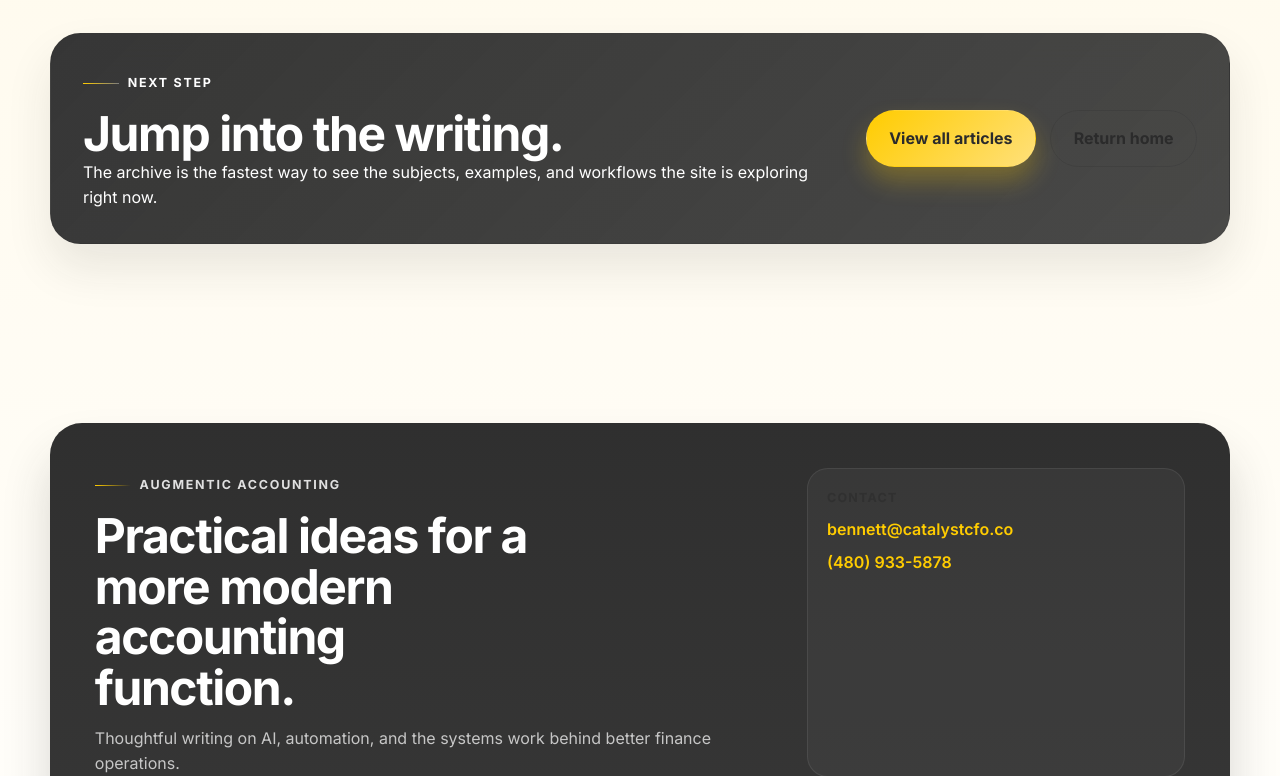
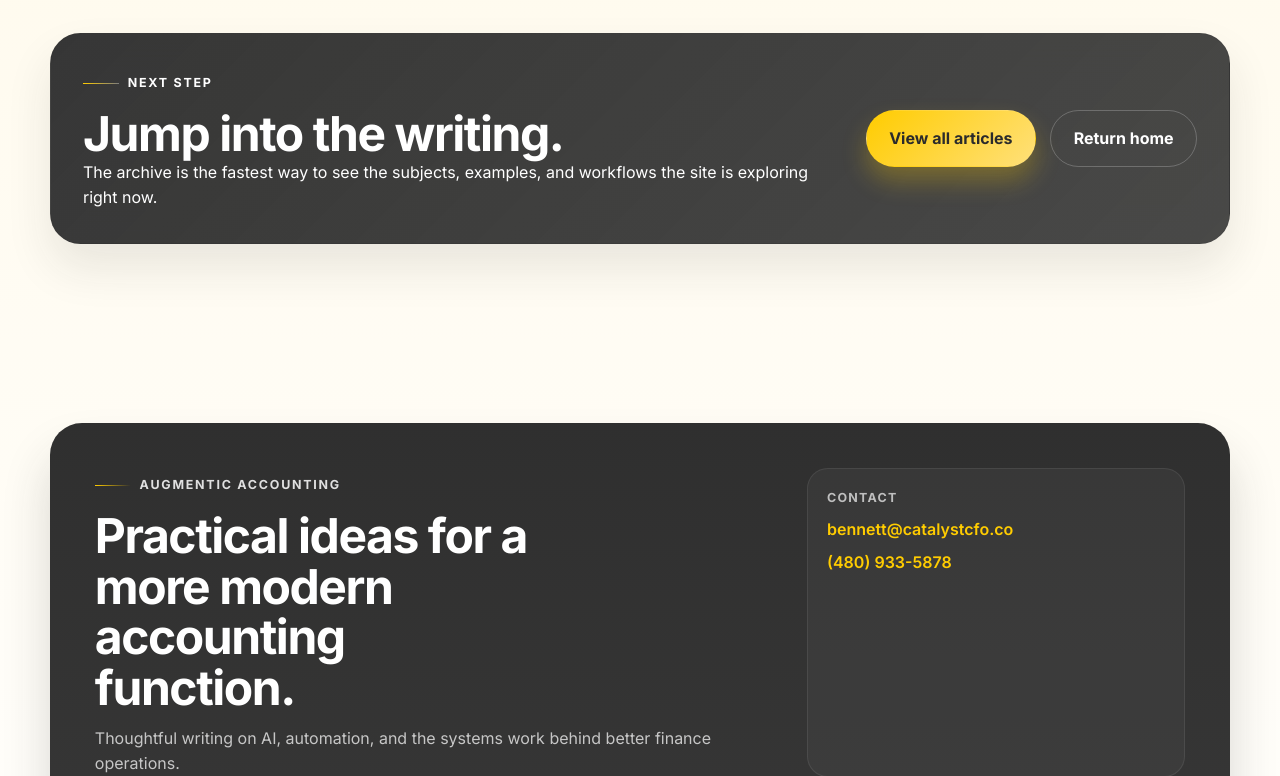
Before and after one commit to bennett-bernard/augmentic-accounting-site, a Python web app: template templates/about.html in a window 1280 px wide. Shown: the part 1427-2203 px from the top of the page. Run offline with Jinja, Linux system fonts and the light colour scheme; the template is opened without the code that fills it, so the values that code supplies are empty.

Commit message:
Improve dark surface text contrast

```diff
--- a/static/css/styles.css
+++ b/static/css/styles.css
@@ -866,6 +866,18 @@ ul {
     background: linear-gradient(90deg, var(--color-brand), rgba(255, 255, 255, 0.35));
 }
 
+.cta-band .btn--secondary {
+    border-color: rgba(255, 255, 255, 0.22);
+    color: var(--color-paper);
+}
+
+.cta-band .btn--secondary:hover,
+.cta-band .btn--secondary:focus-visible {
+    border-color: rgba(255, 255, 255, 0.46);
+    background: rgba(255, 255, 255, 0.12);
+    color: var(--color-paper);
+}
+
 .footer {
     margin-top: clamp(4rem, 7vw, 6rem);
     padding: 0 0 2rem;
@@ -903,6 +915,10 @@ ul {
     border-radius: var(--radius-md);
     background: rgba(255, 255, 255, 0.04);
     border: 1px solid rgba(255, 255, 255, 0.08);
+}
+
+.footer__label {
+    color: rgba(255, 255, 255, 0.68);
 }
 
 .footer__contact-link,
```
